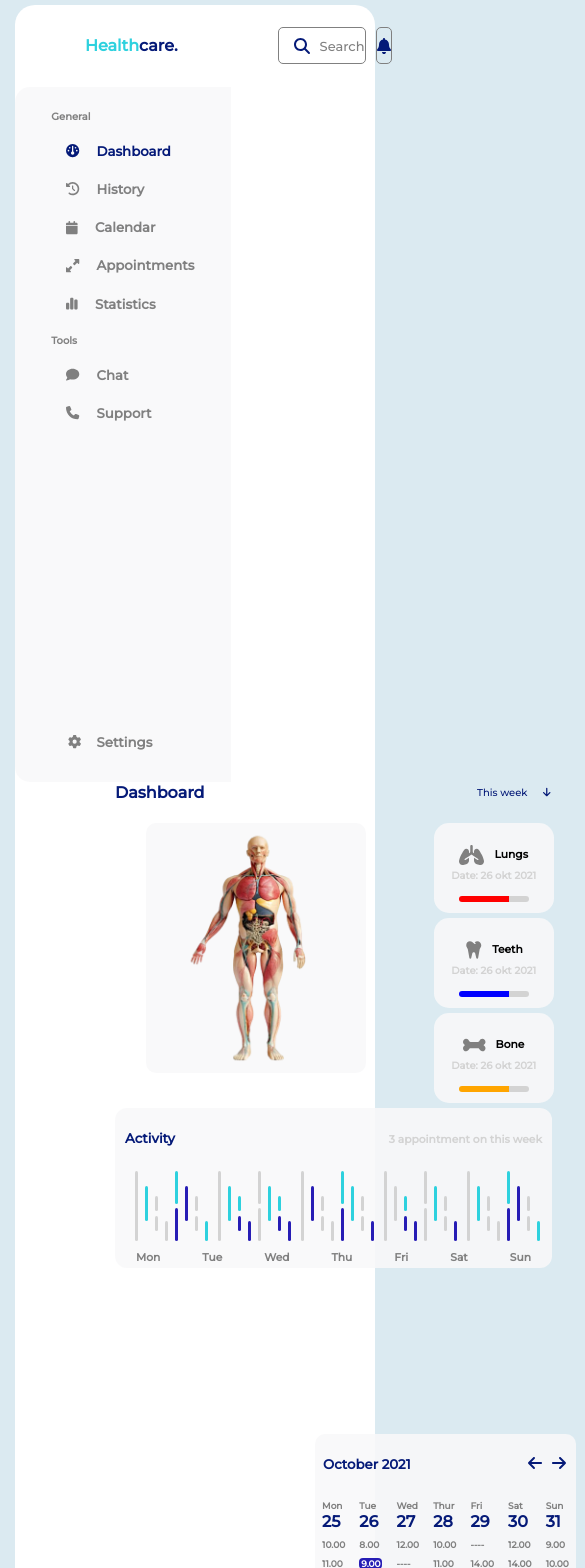
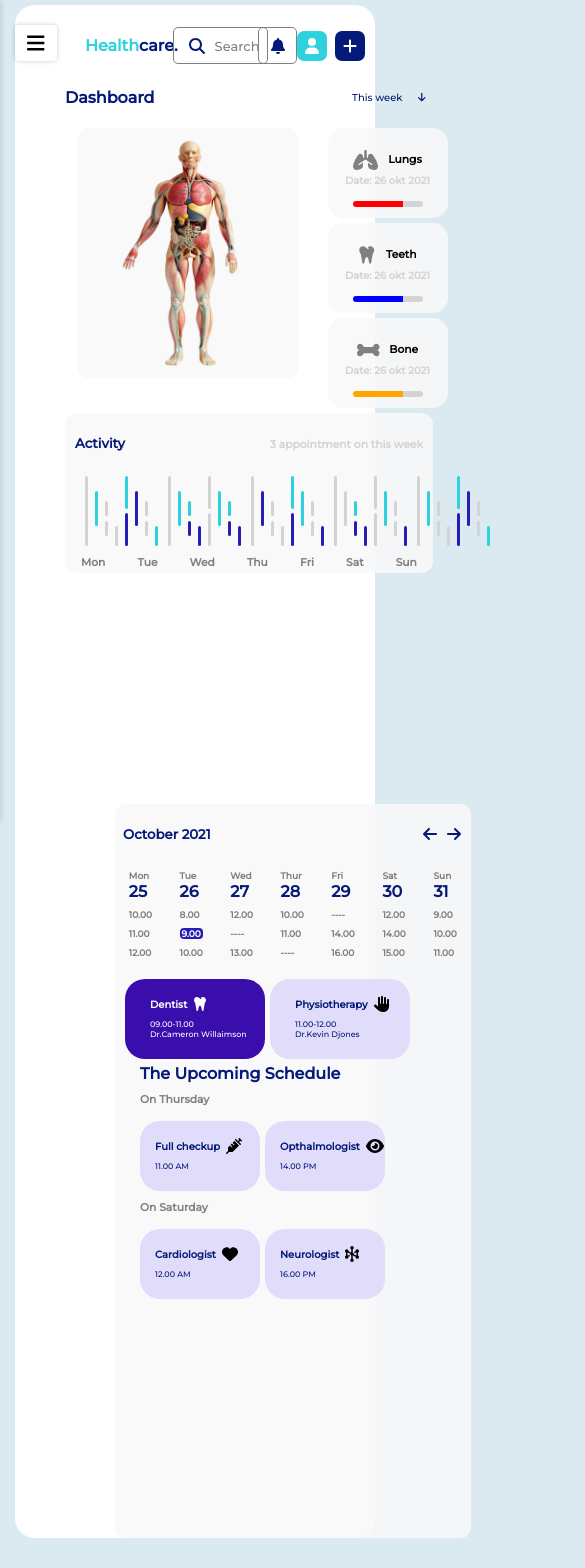
Before and after one commit to SAjay02/healthcare_dashboard, a React (Create React App) app: page / in a window 390 px wide. Shown: the top 1568 px of the page, 585 px wide, since content can reach past the window. Built offline with nearby package versions, Linux system fonts and the light colour scheme.

Commit message:
fix: tablet device

```diff
--- a/src/components/Sidebar/Sidebar.jsx
+++ b/src/components/Sidebar/Sidebar.jsx
@@ -1,27 +1,41 @@
-import React from 'react'
+import React, { useState } from 'react'
 import "../../styles/Sidebar/Sidebar.css"
 import { FontAwesomeIcon } from '@fortawesome/react-fontawesome'
-import { faDashboard,faHistory,faCalendar,faChartSimple,faExpandAlt,faPhone,faGear,faComment } from '@fortawesome/free-solid-svg-icons'
+import {
+  faDashboard, faHistory, faCalendar,
+  faChartSimple, faExpandAlt, faPhone,
+  faGear, faComment, faBars
+} from '@fortawesome/free-solid-svg-icons'
+
 const Sidebar = () => {
+  const [open, setOpen] = useState(false)
+
   return (
-    <div>
-        <div class="container1">
+    <>
+
+      <div className="sidebar_toggle" onClick={() => setOpen(!open)}>
+        <FontAwesomeIcon icon={faBars} size="lg" />
+      </div>
+
+      <div className={`container1 ${open ? 'open' : ''}`}>
         <div>
-            <h4 class="general">General</h4>
-            <h5 class="project" style={{color:"#051a78"}}><span class="project_icon"><FontAwesomeIcon className='search_icon' icon={faDashboard} /></span>Dashboard</h5>
-            <h5 style={{color:"grey"}} class="project"><span class="project_icon"><FontAwesomeIcon className='search_icon' icon={faHistory} /></span>History</h5>
-            <h5 style={{color:"grey"}} class="project"><span class="project_icon"><FontAwesomeIcon className='search_icon' icon={faCalendar} /></span>Calendar</h5>
-            <h5 style={{color:"grey"}} class="project"><span class="project_icon"><FontAwesomeIcon className='search_icon' icon={faExpandAlt} /></span>Appointments</h5>
-            <h5 style={{color:"grey"}} class="project"><span class="project_icon"><FontAwesomeIcon className='search_icon' icon={faChartSimple} /></span>Statistics</h5>
-            <h5 class="general">Tools</h5>
-            <h5 style={{color:"grey"}} class="project"><span class="project_icon"><FontAwesomeIcon className='search_icon' icon={faComment} /></span>Chat</h5>
-            <h5 style={{color:"grey"}} class="project"><span class="project_icon"><FontAwesomeIcon className='search_icon' icon={faPhone} /></span>Support</h5>
+          <h4 className="general">General</h4>
+          <h5 className="project" style={{ color: "#051a78" }}>
+            <span className="project_icon"><FontAwesomeIcon icon={faDashboard} /></span>Dashboard
+          </h5>
+          <h5 className="project"><span className="project_icon"><FontAwesomeIcon icon={faHistory} /></span>History</h5>
+          <h5 className="project"><span className="project_icon"><FontAwesomeIcon icon={faCalendar} /></span>Calendar</h5>
+          <h5 className="project"><span className="project_icon"><FontAwesomeIcon icon={faExpandAlt} /></span>Appointments</h5>
+          <h5 className="project"><span className="project_icon"><FontAwesomeIcon icon={faChartSimple} /></span>Statistics</h5>
+          <h5 className="general">Tools</h5>
+          <h5 className="project"><span className="project_icon"><FontAwesomeIcon icon={faComment} /></span>Chat</h5>
+          <h5 className="project"><span className="project_icon"><FontAwesomeIcon icon={faPhone} /></span>Support</h5>
         </div>
-        <div >
-            <h5 style={{color:"grey"}} class="setting"><span class="project_icon"><FontAwesomeIcon className='search_icon' icon={faGear} /></span>Settings</h5>
+        <div>
+          <h5 className="setting"><span className="project_icon"><FontAwesomeIcon icon={faGear} /></span>Settings</h5>
         </div>
-        </div>
-    </div>
+      </div>
+    </>
   )
 }
 
--- a/src/styles/Appointment/Appointment.css
+++ b/src/styles/Appointment/Appointment.css
@@ -128,6 +128,35 @@
     }
 }
 
+@media screen and (max-width:770px) {
+    .dentist_container
+    {
+        height: 70px;
+        width: 120px !important;
+        padding: 5px 10px;
+        border-radius: 20px;
+        display: flex;
+        flex-direction: column;
+        align-items: flex-start;
+        justify-content: center;
+        white-space: nowrap;
+        max-width: 50%;
+        margin-bottom: 5px;
+    }
+    .dentist_top_container > h6
+    {
+        font-size: 10px;
+    }
+    .appointment_date
+    {
+        padding-top: 5px;
+    }
+    .appointment_container
+    {
+        margin-left: 10px;
+    }
+}
+
 .dentist_top_container
 {
     display: flex;
--- a/src/styles/Calendar/Calendar.css
+++ b/src/styles/Calendar/Calendar.css
@@ -107,6 +107,46 @@
         border-radius: 10px;
     }
 }
+
+@media screen and (max-width:770px) {
+    .calendar_container
+    {
+        display: flex;
+        flex-direction: column;
+        height: 87vh;
+        width: 70%;
+        margin-left: 200px;
+        background-color: rgba(249, 249, 250, 0.879);
+        margin-top: 20px;
+        border-radius: 10px;
+    }
+}
+@media screen and (max-width:700px) {
+    .calendar_container
+    {
+        display: flex;
+        flex-direction: column;
+        height: 87vh;
+        width: 90%;
+        margin-left: 130px;
+        background-color: rgba(249, 249, 250, 0.879);
+        margin-top: 20px;
+        border-radius: 10px;
+    }
+}
+@media screen and (max-width:600px) {
+    .calendar_container
+    {
+        display: flex;
+        flex-direction: column;
+        height: 87vh;
+        width: 90%;
+        margin-left: 100px;
+        background-color: rgba(249, 249, 250, 0.879);
+        margin-top: 20px;
+        border-radius: 10px;
+    }
+}
 .calendar_top_container
 {
     display: flex;
--- a/src/styles/Dashboard/Dashboard.css
+++ b/src/styles/Dashboard/Dashboard.css
@@ -16,6 +16,54 @@
         height: 82vh;
         width: 190%;
         margin-left: 100px;
+        /* background-color: red; */
+        margin-top: -20px;
+    }
+}
+@media screen and (max-width:770px) {
+    .dashboard_container
+    {
+        display: flex;
+        flex-direction: column;
+        height: 85vh;
+        width: 250%;
+        margin-left: 100px;
+        /* background-color: red; */
+        margin-top: -20px;
+    }
+}
+@media screen and (max-width:700px) {
+    .dashboard_container
+    {
+        display: flex;
+        flex-direction: column;
+        height: 85vh;
+        width: 200%;
+        margin-left: 100px;
+        /* background-color: red; */
+        margin-top: -20px;
+    }
+}
+@media screen and (max-width:600px) {
+    .dashboard_container
+    {
+        display: flex;
+        flex-direction: column;
+        height: 85vh;
+        width: 190%;
+        margin-left: 60px;
+        /* background-color: red; */
+        margin-top: -20px;
+    }
+}
+@media screen and (max-width:500px) {
+    .dashboard_container
+    {
+        display: flex;
+        flex-direction: column;
+        height: 85vh;
+        width: 160%;
+        margin-left: 50px;
         /* background-color: red; */
         margin-top: -20px;
     }
--- a/src/styles/Header/Profile.css
+++ b/src/styles/Header/Profile.css
@@ -15,6 +15,13 @@
     {
         display: flex;
         margin-Left: 380px;
+    }
+}
+@media screen and (max-width:770px) {
+    .profile_container
+    {
+        display: flex;
+        margin-Left: 0px;
     }
 }
 .profile
--- a/src/styles/Header/Searchbar.css
+++ b/src/styles/Header/Searchbar.css
@@ -8,42 +8,7 @@
     display: flex;
     align-items: center;
 }
-@media screen and (max-width:1204px) {
-    .searchbar_container
-    {
-        height: 35px;
-        width: 400px;
-        margin-left: 100px;
-        border: 1px solid grey;
-        border-radius: 5px;
-        display: flex;
-        align-items: center;
-    }
-}
-@media screen and (max-width:1161px) {
-    .searchbar_container
-    {
-        height: 35px;
-        width: 400px;
-        margin-left: 140px;
-        border: 1px solid grey;
-        border-radius: 5px;
-        display: flex;
-        align-items: center;
-    }
-}
-@media screen and (max-width:1113px) {
-    .searchbar_container
-    {
-        height: 35px;
-        width: 800px;
-        margin-left: 100px;
-        border: 1px solid grey;
-        border-radius: 5px;
-        display: flex;
-        align-items: center;
-    }
-}
+
 .remainder_container
 {
     height: 35px;
@@ -93,7 +58,18 @@
         border-radius: 5px;
         margin-left: 0px;
     }
+    .searchbar_container
+    {
+        height: 35px;
+        width: 400px;
+        margin-left: 100px;
+        border: 1px solid grey;
+        border-radius: 5px;
+        display: flex;
+        align-items: center;
+    }
 }
+
 @media screen and (max-width:1171px) {
     .remainder_container
     {
@@ -106,7 +82,18 @@
         border-radius: 5px;
         margin-left: 0px;
     }
+    .searchbar_container
+    {
+        height: 35px;
+        width: 400px;
+        margin-left: 140px;
+        border: 1px solid grey;
+        border-radius: 5px;
+        display: flex;
+        align-items: center;
+    }
 }
+
 @media screen and (max-width:1113px) {
     .remainder_container
     {
@@ -119,19 +106,62 @@
         border-radius: 5px;
         margin-left: 10px;
     }
-}
-@media screen and (max-width:1113px) {
-    .remainder_container
+    .searchbar_container
     {
         height: 35px;
-        width: 150px;
-        display: flex;
-        justify-content: center;
-        align-items: center;
+        width: 800px;
+        margin-left: 100px;
         border: 1px solid grey;
         border-radius: 5px;
-        margin-left: 10px;
+        display: flex;
+        align-items: center;
     }
+}
+
+@media screen and (max-width: 770px)
+{
+  .searchbar_container {
+    width: 50%;
+    margin-left: 20px;
+  }
+  .remainder_container {
+    width: 50px;
+    margin-left: -10px;
+  }
+}
+
+@media screen and (max-width: 700px)
+{
+  .searchbar_container {
+    width: 40%;
+    margin-left: 20px;
+  }
+  .remainder_container {
+    width: 40px;
+    margin-left: -10px;
+  }
+}
+@media screen and (max-width: 600px)
+{
+  .searchbar_container {
+    width: 30%;
+    margin-left: 20px;
+  }
+  .remainder_container {
+    /* width: 25px; */
+    margin-left: -10px;
+  }
+}
+@media screen and (max-width: 600px)
+{
+  .searchbar_container {
+    width: 30%;
+    margin-left: -5px;
+  }
+  .remainder_container {
+    /* width: 25px; */
+    margin-left: -10px;
+  }
 }
 .search_icon
 {
--- a/src/styles/Schedule/Schedule.css
+++ b/src/styles/Schedule/Schedule.css
@@ -75,6 +75,38 @@
 
 }
 
+@media screen and (max-width:770px)
+{
+   .schedule_content
+    {
+        height: 70px;
+        width: 120px !important;
+        /* padding: 5px 10px; */
+        border-radius: 20px;
+        display: flex;
+        flex-direction: column;
+        align-items: flex-start;
+        justify-content: center;
+        white-space: nowrap;
+        width: fit-content;
+        margin-top: -10px;
+        max-width: 100%;
+    }
+    .tooth_icon
+    {
+
+    }
+    .schedule_top_container > h6
+    {
+        font-size: 10px;
+    }
+    .appointment_time
+    {
+        padding-top: 5px;
+    }
+
+}
+
 .appointment_time
 {
     margin-top: -20px;
--- a/src/styles/Sidebar/Sidebar.css
+++ b/src/styles/Sidebar/Sidebar.css
@@ -1,5 +1,5 @@
-.container1
-{
+
+.container1 {
   display: flex;
     flex-direction: column;
     justify-content: center;
@@ -11,28 +11,67 @@
     border-bottom-left-radius: 15px;
     justify-content: space-between;
     background-color:  rgba(249, 249, 250, 0.879);
+    transition: transform 0.3s ease-in-out;
 }
 
-.general
-{
+.general {
   color: grey;
   font-size: x-small;
+  /* margin-top: 15px; */
 }
 
-.project
-{
+.project {
   display: flex;
-    align-items: center;
-    gap: 2px;
+  /* align-items: center; */
+  gap: 8px;
   margin-top: 20px;
+  /* font-size: 14px; */
+  cursor: pointer;
 }
 
-.project_icon
-{
+.project_icon {
   margin-right: 15px;
 }
 
-.setting
-{
+.setting {
   margin-left: -40px;
+  font-size: 14px;
 }
+
+
+@media screen and (max-width: 768px) {
+  .container1 {
+    position: fixed;
+    top: 0;
+    left: 0;
+    height: 95vh;
+    width: 200px;
+    transform: translateX(-100%);
+    z-index: 999;
+    background-color: white;
+    box-shadow: 2px 0 5px rgba(0, 0, 0, 0.1);
+  }
+
+  .container1.open {
+    transform: translateX(0%);
+  }
+}
+
+.sidebar_toggle {
+  display: none;
+  position: fixed;
+  top:25px;
+  left: 15px;
+  z-index: 1000;
+  cursor: pointer;
+  background-color: white;
+  padding: 8px 12px;
+  border-radius: 4px;
+  box-shadow: 0 0 5px rgba(0,0,0,0.2);
+}
+
+@media screen and (max-width: 768px) {
+  .sidebar_toggle {
+    display: block;
+  }
+}
```
Lines whose indentation alone changed are shown as unchanged.
